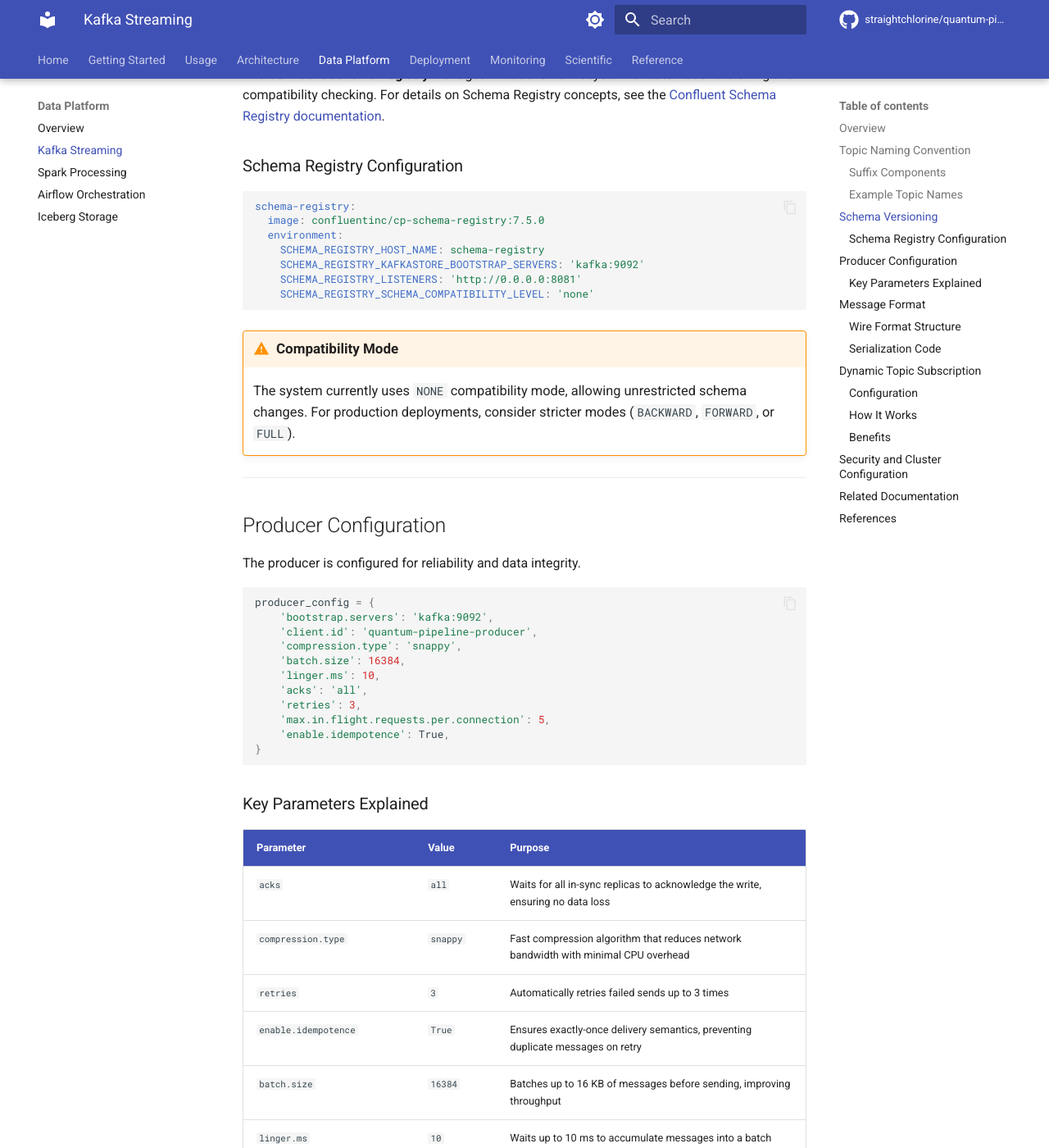
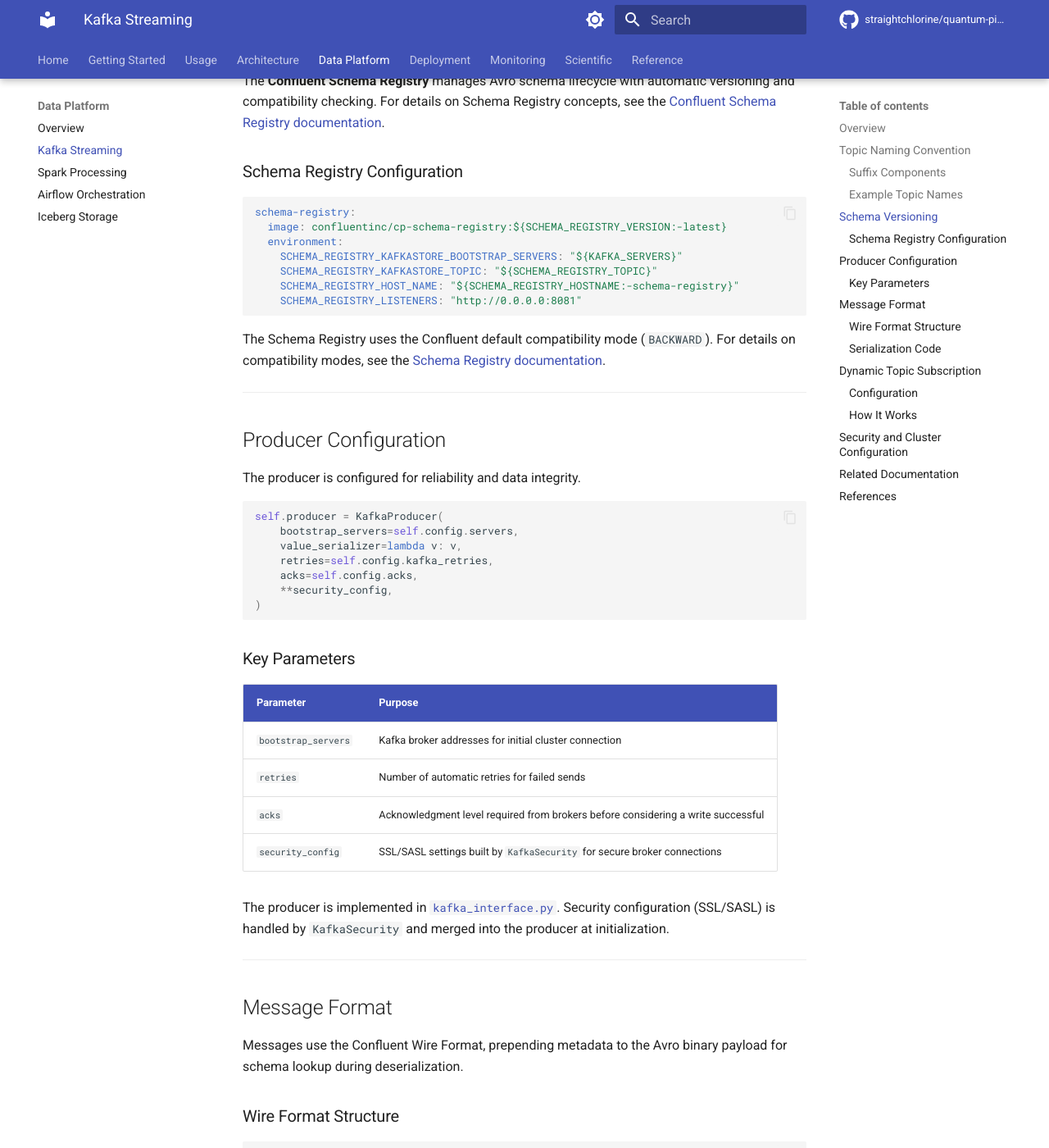
Before and after one commit to straightchlorine/quantum-pipeline, an MkDocs documentation site: the page built from docs/data-platform/kafka-streaming.md, in a window 1280 px wide and 1400 px high, scrolled down 1444 px. Shown: the whole window at 82% size. Built offline with MkDocs 1.6.1 and Material for MkDocs 9.7.7, drawn with Linux system fonts in a browser that asks for light colours; comment, search, counter and statistics services are not loaded; the version menu is left out; some of the changed text lies outside the part shown.

Commit message:
feat: data platrofm docs updated also

````diff
--- a/docs/data-platform/kafka-streaming.md
+++ b/docs/data-platform/kafka-streaming.md
@@ -21,29 +21,28 @@
 vqe_decorated_result_{suffix}
 ```
 
-The suffix is generated automatically by the Schema Registry and encodes the schema version. When the `VQEDecoratedResult` structure changes, a new topic with an updated suffix is created.
+The suffix is generated by [`VQEDecoratedResult.get_schema_suffix()`](https://codeberg.org/piotrkrzysztof/quantum-pipeline/src/branch/master/quantum_pipeline/structures/vqe_observation.py#L67) and encodes simulation parameters. Each unique combination of molecule, iteration count, basis set, and backend produces a distinct topic.
 
 ### Suffix Components
 
-The topic suffix is derived from the schema version identifier and may include information about:
+The suffix follows the format `_mol{id}_{symbols}_it{iters}_bs_{basis_set}_bk_{backend}`:
 
 | Component | Description | Example |
 |-----------|-------------|---------|
 | Molecule ID | Identifier for the simulated molecule | `1`, `2`, `42` |
 | Symbols | Atomic symbols in the molecule | `H2`, `LiH` |
 | Iteration Count | Number of optimizer iterations | `100`, `500` |
-| Basis Set | Quantum chemistry basis set used | `sto-3g`, `cc-pvdz` |
+| Basis Set | Quantum chemistry basis set used | `sto3g`, `cc-pvdz` |
 | Backend | Qiskit simulation backend | `aer_simulator` |
 
 ### Example Topic Names
 
 ```
-vqe_decorated_result_v1
-vqe_decorated_result_v2
-vqe_decorated_result_v3
+vqe_decorated_result_mol0_H2_it100_bs_sto3g_bk_aer_simulator
+vqe_decorated_result_mol1_LiH_it500_bs_cc_pvdz_bk_aer_simulator
 ```
 
-This naming scheme enables Kafka Connect to subscribe to all VQE result topics using a single regex pattern, regardless of how many schema versions exist.
+Kafka Connect subscribes to all VQE result topics using the regex pattern `vqe_decorated_result_.*`, matching any suffix regardless of simulation parameters.
 
 ---
 
@@ -55,16 +54,15 @@
 
 ```yaml
 schema-registry:
-  image: confluentinc/cp-schema-registry:7.5.0
+  image: confluentinc/cp-schema-registry:${SCHEMA_REGISTRY_VERSION:-latest}
   environment:
-    SCHEMA_REGISTRY_HOST_NAME: schema-registry
-    SCHEMA_REGISTRY_KAFKASTORE_BOOTSTRAP_SERVERS: 'kafka:9092'
-    SCHEMA_REGISTRY_LISTENERS: 'http://0.0.0.0:8081'
-    SCHEMA_REGISTRY_SCHEMA_COMPATIBILITY_LEVEL: 'none'
+    SCHEMA_REGISTRY_KAFKASTORE_BOOTSTRAP_SERVERS: "${KAFKA_SERVERS}"
+    SCHEMA_REGISTRY_KAFKASTORE_TOPIC: "${SCHEMA_REGISTRY_TOPIC}"
+    SCHEMA_REGISTRY_HOST_NAME: "${SCHEMA_REGISTRY_HOSTNAME:-schema-registry}"
+    SCHEMA_REGISTRY_LISTENERS: "http://0.0.0.0:8081"
 ```
 
-!!! warning "Compatibility Mode"
-    The system currently uses `NONE` compatibility mode, allowing unrestricted schema changes. For production deployments, consider stricter modes (`BACKWARD`, `FORWARD`, or `FULL`).
+The Schema Registry uses the Confluent default compatibility mode (`BACKWARD`). For details on compatibility modes, see the [Schema Registry documentation](https://docs.confluent.io/platform/current/schema-registry/fundamentals/schema-evolution.html).
 
 ---
 
@@ -73,33 +71,25 @@
 The producer is configured for reliability and data integrity.
 
 ```python
-producer_config = {
-    'bootstrap.servers': 'kafka:9092',
-    'client.id': 'quantum-pipeline-producer',
-    'compression.type': 'snappy',
-    'batch.size': 16384,
-    'linger.ms': 10,
-    'acks': 'all',
-    'retries': 3,
-    'max.in.flight.requests.per.connection': 5,
-    'enable.idempotence': True,
-}
+self.producer = KafkaProducer(
+    bootstrap_servers=self.config.servers,
+    value_serializer=lambda v: v,
+    retries=self.config.kafka_retries,
+    acks=self.config.acks,
+    **security_config,
+)
 ```
 
-### Key Parameters Explained
+### Key Parameters
 
-| Parameter | Value | Purpose |
-|-----------|-------|---------|
-| `acks` | `all` | Waits for all in-sync replicas to acknowledge the write, ensuring no data loss |
-| `compression.type` | `snappy` | Fast compression algorithm that reduces network bandwidth with minimal CPU overhead |
-| `retries` | `3` | Automatically retries failed sends up to 3 times |
-| `enable.idempotence` | `True` | Ensures exactly-once delivery semantics, preventing duplicate messages on retry |
-| `batch.size` | `16384` | Batches up to 16 KB of messages before sending, improving throughput |
-| `linger.ms` | `10` | Waits up to 10 ms to accumulate messages into a batch before sending |
-| `max.in.flight.requests.per.connection` | `5` | Allows up to 5 unacknowledged requests per connection for higher throughput |
+| Parameter | Purpose |
+|-----------|---------|
+| `bootstrap_servers` | Kafka broker addresses for initial cluster connection |
+| `retries` | Number of automatic retries for failed sends |
+| `acks` | Acknowledgment level required from brokers before considering a write successful |
+| `security_config` | SSL/SASL settings built by `KafkaSecurity` for secure broker connections |
 
-!!! info "Idempotent Producer"
-    With `enable.idempotence=True`, the producer assigns a sequence number to each message. The broker uses this to detect and discard duplicates, guaranteeing that retries do not result in duplicate records in the topic.
+The producer is implemented in [`kafka_interface.py`](https://codeberg.org/piotrkrzysztof/quantum-pipeline/src/branch/master/quantum_pipeline/stream/kafka_interface.py#L53). Security configuration (SSL/SASL) is handled by `KafkaSecurity` and merged into the producer at initialization.
 
 ---
 
@@ -143,6 +133,7 @@
 ```
 
 [:octicons-arrow-right-24: Avro Serialization](../architecture/avro-serialization.md)
+Serialization source: [`quantum_pipeline/stream/serialization/interfaces/vqe.py`](https://codeberg.org/piotrkrzysztof/quantum-pipeline/src/branch/master/quantum_pipeline/stream/serialization/interfaces/vqe.py)
 
 ---
 
@@ -159,19 +150,14 @@
 }
 ```
 
+Full connector configuration: [`docker/connectors/minio-sink-config.json`](https://codeberg.org/piotrkrzysztof/quantum-pipeline/src/branch/master/docker/connectors/minio-sink-config.json)
+
 ### How It Works
 
 1. Kafka Connect periodically scans the broker for topics matching the regex pattern `vqe_decorated_result_.*`.
-2. When a new schema version creates a new topic (e.g., `vqe_decorated_result_v3`), Kafka Connect detects it automatically.
+2. When a new simulation run creates a new topic (e.g., `vqe_decorated_result_mol0_H2_it100_bs_sto3g_bk_aer_simulator`), Kafka Connect detects it automatically.
 3. The connector begins consuming from the new topic without any configuration changes or restarts.
 4. Messages from all matched topics are written to MinIO with a directory structure that separates data by topic name.
-
-### Benefits
-
-- Zero-downtime schema evolution
-- No connector reconfiguration needed
-- Parallel version support across topics
-- Blue-green deployment compatibility
 
 !!! tip "Parallel Version Support"
     Multiple simulation versions can run in parallel (e.g., A/B testing or canary releases) without data structure conflicts.
@@ -180,7 +166,9 @@
 
 ## Security and Cluster Configuration
 
-Kafka configuration follows Confluent best practices. For SSL/TLS encryption, SASL authentication, and production cluster tuning, see the [Confluent Security documentation](https://docs.confluent.io/platform/current/security/index.html) and [Broker Configuration reference](https://docs.confluent.io/platform/current/installation/configuration/broker-configs.html).
+Kafka configuration follows Confluent best practices. For SSL/TLS encryption, SASL authentication,
+and production cluster tuning, see the [Confluent Security documentation](https://docs.confluent.io/platform/current/security/index.html)
+and [Broker Configuration reference](https://docs.confluent.io/platform/current/installation/configuration/broker-configs.html).
 
 [:octicons-arrow-right-24: Configuration Reference](../usage/configuration.md)
 
````
Also changed, not shown: docs/data-platform/airflow-orchestration.md (+2 -4 lines), docs/data-platform/iceberg-storage.md (+22 -13 lines), docs/data-platform/spark-processing.md (+66 -44 lines).
